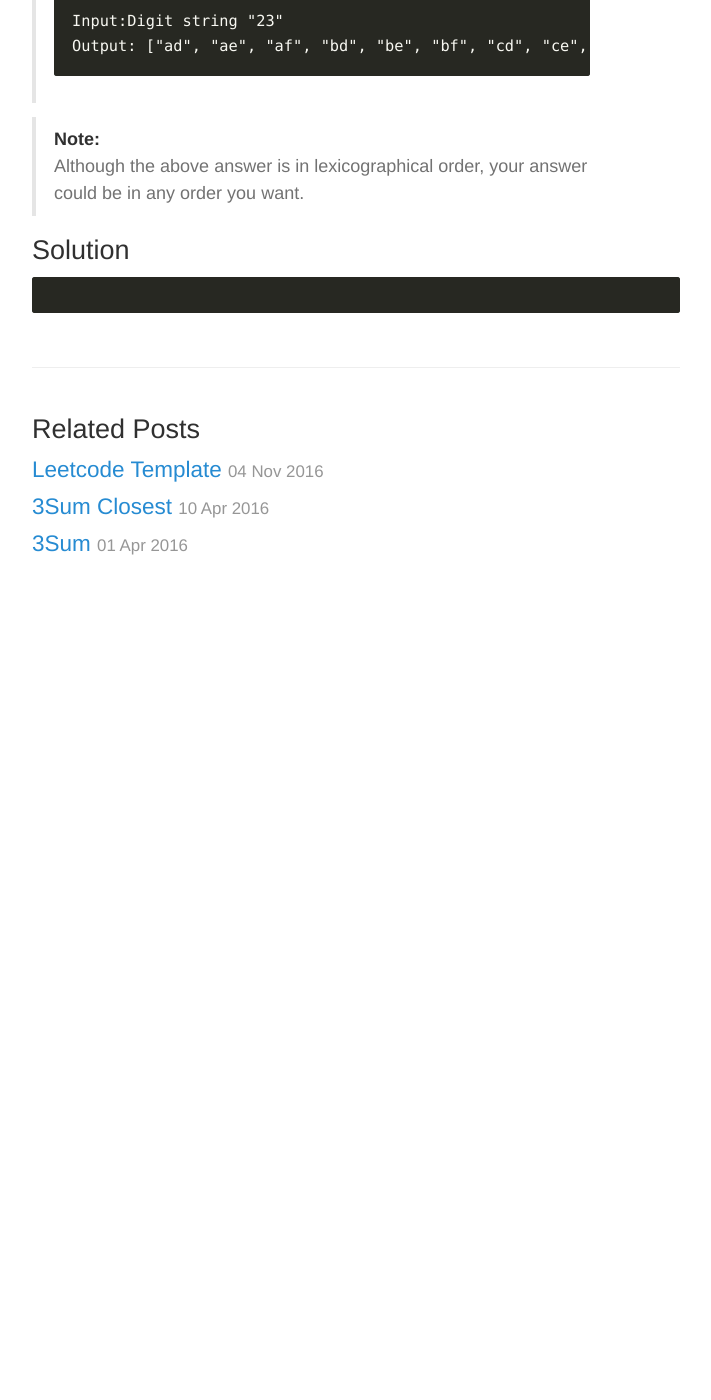
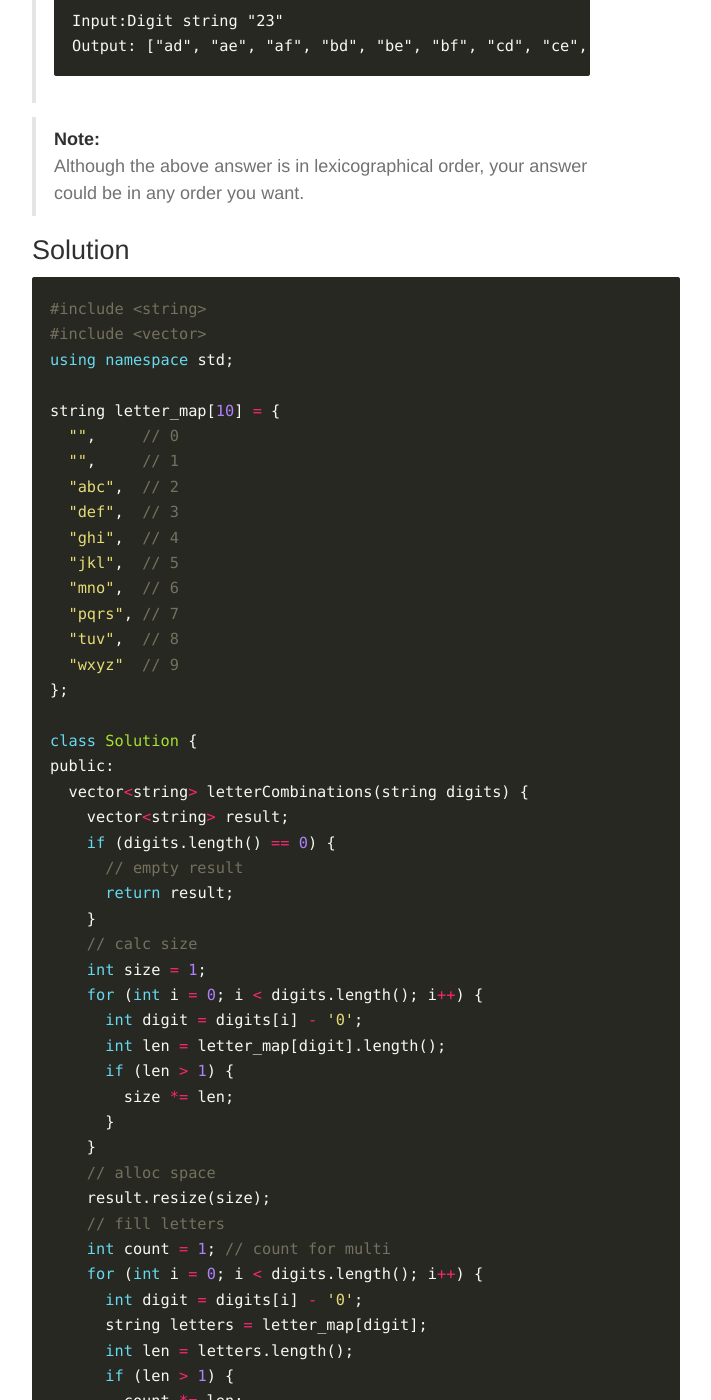
Before and after one commit to skylerlee/codelet, a Jekyll site: the page built from _posts/2016-05-15-letter-combinations-of-a-phone-number.md, in a window 1280 px wide and 1400 px high, scrolled down 460 px. Shown: the whole window, without its empty margins (284-995 px from the left). Built offline with Jekyll 4.4.1, drawn with Linux system fonts in a browser that asks for light colours; before the commit the page ends 1063 px from its top, so only the background shows below that; some of the changed text lies outside the part shown.

Commit message:
Update post

````diff
--- a/_posts/2016-05-15-letter-combinations-of-a-phone-number.md
+++ b/_posts/2016-05-15-letter-combinations-of-a-phone-number.md
@@ -28,4 +28,63 @@ Solution
 --------
 
 ```cpp
+#include <string>
+#include <vector>
+using namespace std;
+
+string letter_map[10] = {
+  "",     // 0
+  "",     // 1
+  "abc",  // 2
+  "def",  // 3
+  "ghi",  // 4
+  "jkl",  // 5
+  "mno",  // 6
+  "pqrs", // 7
+  "tuv",  // 8
+  "wxyz"  // 9
+};
+
+class Solution {
+public:
+  vector<string> letterCombinations(string digits) {
+    vector<string> result;
+    if (digits.length() == 0) {
+      // empty result
+      return result;
+    }
+    // calc size
+    int size = 1;
+    for (int i = 0; i < digits.length(); i++) {
+      int digit = digits[i] - '0';
+      int len = letter_map[digit].length();
+      if (len > 1) {
+        size *= len;
+      }
+    }
+    // alloc space
+    result.resize(size);
+    // fill letters
+    int count = 1; // count for multi
+    for (int i = 0; i < digits.length(); i++) {
+      int digit = digits[i] - '0';
+      string letters = letter_map[digit];
+      int len = letters.length();
+      if (len > 1) {
+        count *= len;
+        int span = size / count;
+        // loop letters
+        int p = 0;
+        for (int j = 0; j < size; j++) {
+          if (j % span == 0) {
+            p++; // move to next every span times
+          }
+          char letter = letters[p % len]; // wrap back
+          result[j].push_back(letter); // put letters
+        }
+      }
+    }
+    return result;
+  }
+};
 ```
````
